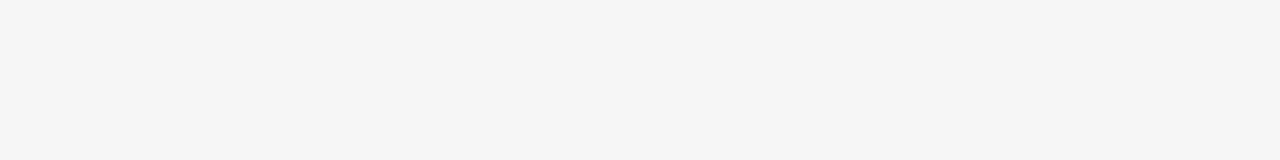
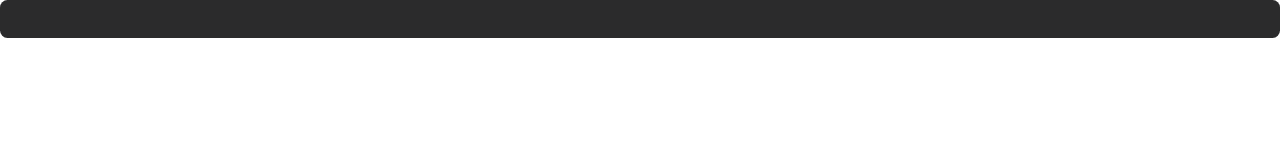
Before and after one commit to deldroid/testpage.github.io, a plain HTML site: page index.html in a window 1280 px wide. Drawn offline with Linux system fonts and the light colour scheme.

Commit message:
Update index.html

```diff
--- a/index.html
+++ b/index.html
@@ -17,6 +17,7 @@
             box-sizing: border-box;
             border-radius: 0.5em;
             overflow: auto;
+            background-color: #2B2B2C;
             font-family: 'Fira Code', SFMono-Regular, Consolas, 'Liberation Mono', Menlo, Monaco, Courier, monospace;
             font-stretch: normal;
             font-weight: 400;
@@ -24,6 +25,7 @@
             letter-spacing: normal;
             font-feature-settings: "ss01" off, "ss02" off, "ss03" off, "ss04" on, "ss05" off, "ss06" on, "ss07" off, "zero" off, "onum" off;
             font-size: 0.94em;
+            color:  #EBEBEB;
             line-height: 1.5em;
             text-align: left;
             word-spacing: normal;
@@ -51,23 +53,10 @@
             display: inline;
             white-space: pre;
         }
-
         body {
             margin: 0;
             overflow: hidden;
         }
-
-        body.dark { /* Define dark theme colors */
-            background-color: #2B2B2C;
-            color: #EBEBEB;
-        }
-
-        body.light { /* Define light theme colors */
-            background-color: #F6F6F6;
-            color: black;
-        }
-
-
     </style>
 </head>
 <body>
@@ -93,14 +82,6 @@
         }
 
         window.addEventListener("blur", clearSelection);
-
-        // Theme setting logic from the second snippet
-        function setThemeClass(element, theme) {
-            element.classList.add(theme);
-        }
-
-        const prefersColorScheme = window.matchMedia('(prefers-color-scheme: dark)').matches ? 'dark' : 'light';
-        setThemeClass(document.body, prefersColorScheme);
     </script>
 </body>
 </html>
```
